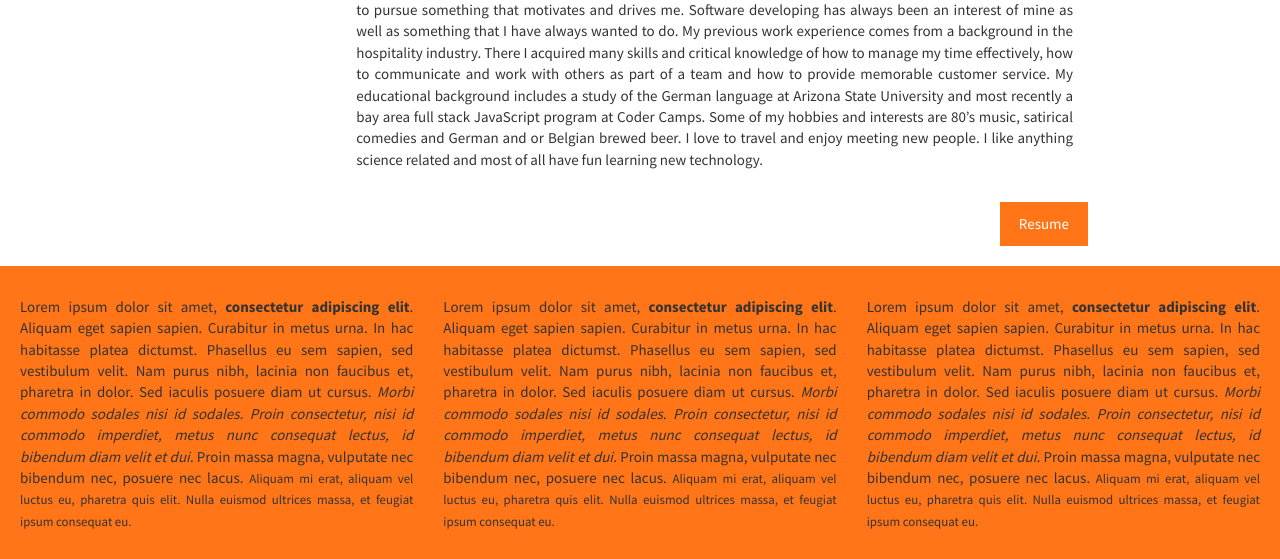
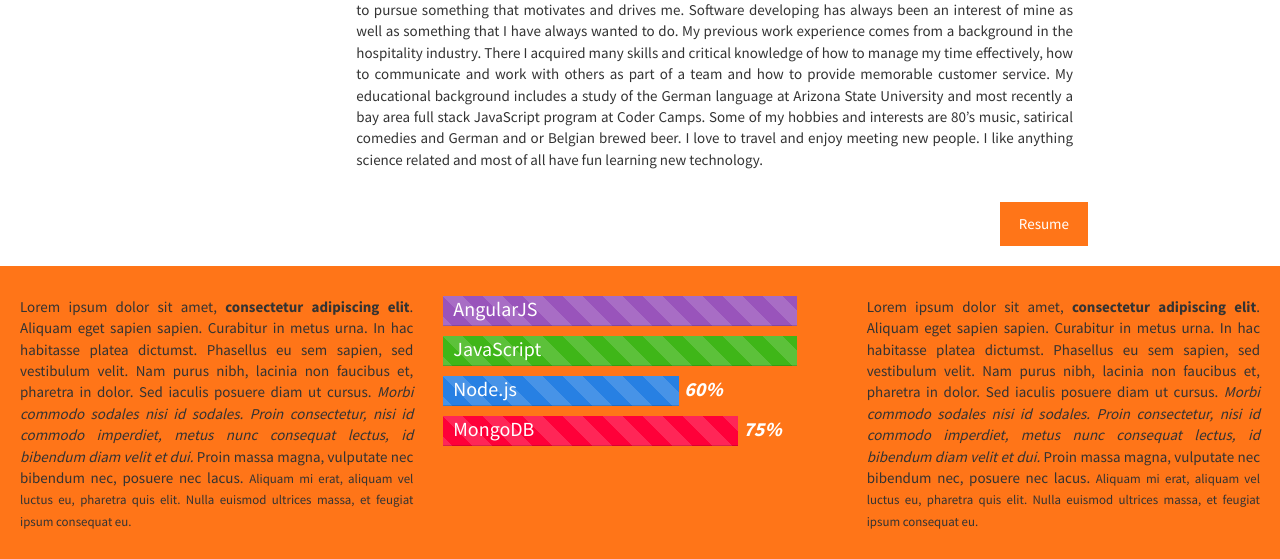
Before and after one commit to xiaoqiao20150826/blog, a website: page views/index.html in a window 1280 px wide. Shown: the part 980-1539 px from the top of the page. Drawn offline with nearby package versions, Linux system fonts and the light colour scheme; some packages are replaced by stand-ins of ours; no server answers; a script that the page names is missing; files whose address does not match are found by name.

Commit message:
added chart to home page

```diff
--- a/public/css/site.css
+++ b/public/css/site.css
@@ -375,3 +375,31 @@ address {
 .buttonHeight {
 	height: 52px;
 }
+
+.progress {
+	height: 30px;
+	margin-top: 10px;
+	margin-bottom: 10px;
+	background-color: #FF7518;
+}
+
+.progress .progress-bar {
+	font-size: 20px;
+	line-height: 25px;
+	text-align: left;
+	padding-left: 10px;
+}
+
+.percentage {
+	color: rgb(255, 255, 255);
+	display: block;
+	float: left;
+	font-family: 'Source Sans Pro', Calibri, Candara, Arial, sans-serif;
+	font-size: 20px;
+	font-style: italic;
+	font-weight: bold;
+	height: 30px;
+	line-height: 25px;
+	padding-left: 5px;
+
+}
--- a/public/views/welcome.html
+++ b/public/views/welcome.html
@@ -36,18 +36,27 @@
 
 <div id="skills">
 	<div class="row">
-<!-- 		<div class="chartSize col-md-4" ng-controller="welcomeController">
-			<canvas id="chartMargin" tc-chartjs-doughnut chart-options="options" chart-data="data" auto-legend></canvas>
-		</div> -->
 		<div class="col-md-4">
 			<p>
 				Lorem ipsum dolor sit amet, <strong>consectetur adipiscing elit</strong>. Aliquam eget sapien sapien. Curabitur in metus urna. In hac habitasse platea dictumst. Phasellus eu sem sapien, sed vestibulum velit. Nam purus nibh, lacinia non faucibus et, pharetra in dolor. Sed iaculis posuere diam ut cursus. <em>Morbi commodo sodales nisi id sodales. Proin consectetur, nisi id commodo imperdiet, metus nunc consequat lectus, id bibendum diam velit et dui.</em> Proin massa magna, vulputate nec bibendum nec, posuere nec lacus. <small>Aliquam mi erat, aliquam vel luctus eu, pharetra quis elit. Nulla euismod ultrices massa, et feugiat ipsum consequat eu.</small>
 			</p>
 		</div>
 		<div class="col-md-4">
-			<p>
-				Lorem ipsum dolor sit amet, <strong>consectetur adipiscing elit</strong>. Aliquam eget sapien sapien. Curabitur in metus urna. In hac habitasse platea dictumst. Phasellus eu sem sapien, sed vestibulum velit. Nam purus nibh, lacinia non faucibus et, pharetra in dolor. Sed iaculis posuere diam ut cursus. <em>Morbi commodo sodales nisi id sodales. Proin consectetur, nisi id commodo imperdiet, metus nunc consequat lectus, id bibendum diam velit et dui.</em> Proin massa magna, vulputate nec bibendum nec, posuere nec lacus. <small>Aliquam mi erat, aliquam vel luctus eu, pharetra quis elit. Nulla euismod ultrices massa, et feugiat ipsum consequat eu.</small>
-			</p>
+			<div class="progress progress-striped">
+				<div class="progress-bar progress-bar-info" style="width: 90%">AngularJS</div><span class="percentage"> 90%</span>
+			</div>
+
+			<div class="progress progress-striped">
+				<div class="progress-bar progress-bar-success" style="width: 90%">JavaScript</div><span class="percentage"> 90%</span>
+			</div>
+
+			<div class="progress progress-striped">
+				<div class="progress-bar progress-bar" style="width: 60%">Node.js</div><span class="percentage"> 60%</span>
+			</div>
+
+			<div class="progress progress-striped">
+				<div class="progress-bar progress-bar-danger" style="width: 75%">MongoDB</div><span class="percentage"> 75%</span>
+			</div>
 		</div>
 		<div class="col-md-4">
 			<p>
```
